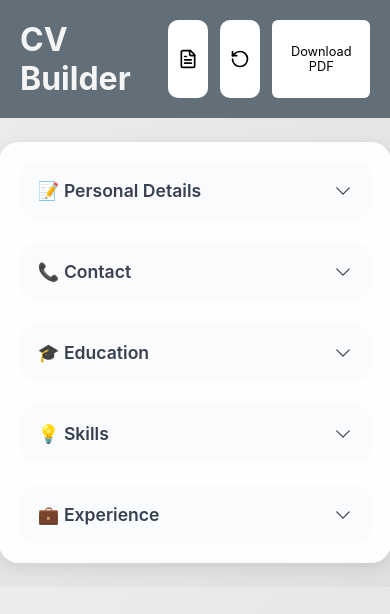
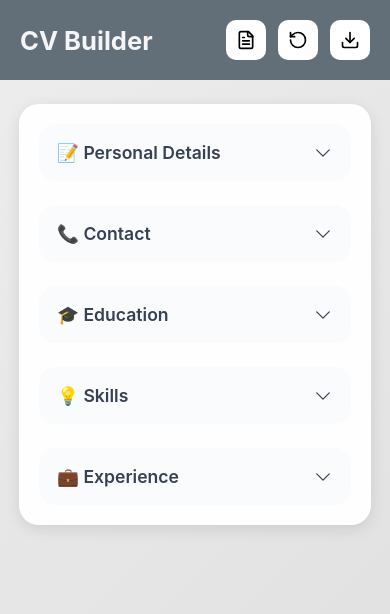
Before and after one commit to orokidd/cv-builder, a React (Vite) app: page / in a window 390 px wide. Shown: the top 614 px of the page. Built offline with nearby package versions, Linux system fonts and the light colour scheme.

Commit message:
css fix for header mobile view, css fix for form section mobile view

```diff
--- a/src/App.css
+++ b/src/App.css
@@ -2,15 +2,18 @@
   font-family: Inter, Arial, sans-serif;
 }
 
-#root,
 body {
   margin: 0;
   padding: 0;
   box-sizing: border-box;
   background: linear-gradient(135deg, #ededed 0%, #dfdfdf 100%);
+  min-height: 100vh;
 }
 
 button {
+  display: flex;
+  justify-content: center;
+  align-items: center;
   background: none;
   border: none;
   cursor: pointer;
@@ -85,6 +88,7 @@ textarea {
 .header-content {
   display: flex;
   justify-content: space-between;
+  align-items: center;
   max-width: 1006px;
   margin: 0 auto;
 }
@@ -112,9 +116,9 @@ textarea {
 }
 
 .download-button {
-  padding: 10px 16px;
+  padding: 10px;
   background-color: #ffffff;
-  border-radius: 6px;
+  border-radius: 10px;
   font-weight: 400;
   font-size: .8rem;
 }
@@ -343,9 +347,6 @@ textarea {
   .preview-button {
     display: flex;
   }
-  /* .form-preview {
-    display: none;
-  } */
 }
 
 @media screen and (max-width: 640px) {
@@ -359,6 +360,14 @@ textarea {
     min-width: 0;
   }
   .form-container {
-    min-width: 90vw;
+    min-width: 80vw;
+    max-width: 80vw;
   }
 }
+
+@media screen and (max-width: 460px) {
+  .header-title {
+    font-size: 1.6rem;
+  }
+
+}
--- a/src/components/Header.jsx
+++ b/src/components/Header.jsx
@@ -1,4 +1,4 @@
-import { ResetIcon, EditIcon, DocumentIcon } from "./Icons";
+import { ResetIcon, EditIcon, DocumentIcon, DownloadIcon } from "./Icons";
 
 export default function Header({ isMobile, mode, setMode, onDownload, resetData }) {
   function changeMode() {
@@ -8,11 +8,11 @@ export default function Header({ isMobile, mode, setMode, onDownload, resetData
   return (
     <header className="header">
       <div className="header-content">
-        <h1>CV Builder</h1>
+        <h1 className="header-title">CV Builder</h1>
         <div className="header-actions">
           <button className="preview-button" onClick={changeMode}>{isMobile && mode === "edit" ? <DocumentIcon size={20} /> : <EditIcon size={20} />}</button>
           <button className="reset-button" onClick={resetData}><ResetIcon size={20} color="rgba(0, 0, 0, 1)" /></button>
-          <button className="download-button" onClick={onDownload}>Download PDF</button>
+          <button className="download-button" onClick={onDownload}><DownloadIcon size={20} /></button>
         </div>
       </div>
     </header>
--- a/src/components/Icons.jsx
+++ b/src/components/Icons.jsx
@@ -250,3 +250,22 @@ export const DocumentIcon = ({ size }) => (
     <path d="M16 17H8" />
   </svg>
 );
+
+export const DownloadIcon = ({ size }) => (
+  <svg
+    xmlns="http://www.w3.org/2000/svg"
+    width={size}
+    height={size}
+    viewBox="0 0 24 24"
+    fill="none"
+    stroke="currentColor"
+    strokeWidth="2"
+    strokeLinecap="round"
+    strokeLinejoin="round"
+    className="lucide lucide-download-icon lucide-download"
+  >
+    <path d="M12 15V3" />
+    <path d="M21 15v4a2 2 0 0 1-2 2H5a2 2 0 0 1-2-2v-4" />
+    <path d="m7 10 5 5 5-5" />
+  </svg>
+);
```
